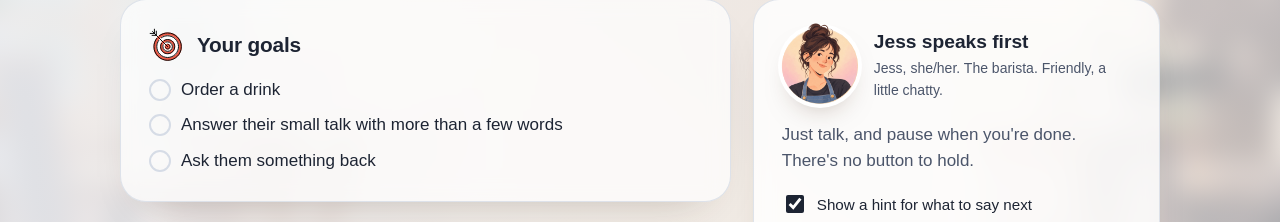
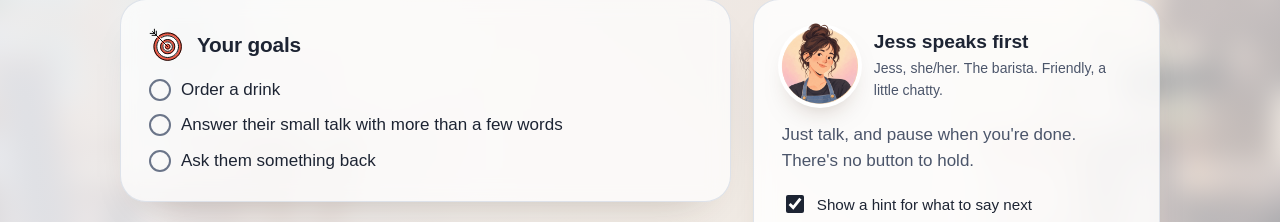
Before and after one commit to Litorian113/warmup, a Next.js app: page /practice/cafe in a window 1280 px wide. Shown: the part 410-632 px from the top of the page. Built offline with nearby package versions, Linux system fonts and the light colour scheme; a web font is replaced by a local one.

Commit message:
Make open goals visible on the glass panels
The empty goal circle was drawn in --rule, about 1.2:1 against the frosted
panels, so on the new scene backdrops an open goal barely showed. It now
uses --ink-3, about 4:1.

```diff
--- a/app/globals.css
+++ b/app/globals.css
@@ -1422,7 +1422,7 @@ body:has(.home) .site-footer {
   width: 22px;
   height: 22px;
   border-radius: 50%;
-  border: 2px solid var(--rule);
+  border: 2px solid var(--ink-3); /* an open goal has to read as a checkbox: 4:1 on the glass panels */
   display: grid;
   place-items: center;
   margin-top: 1px;
```
